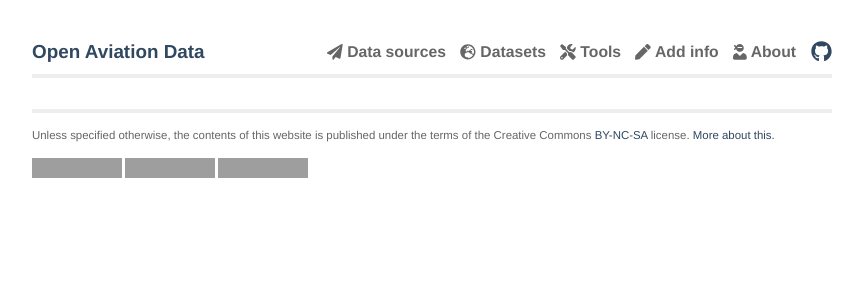
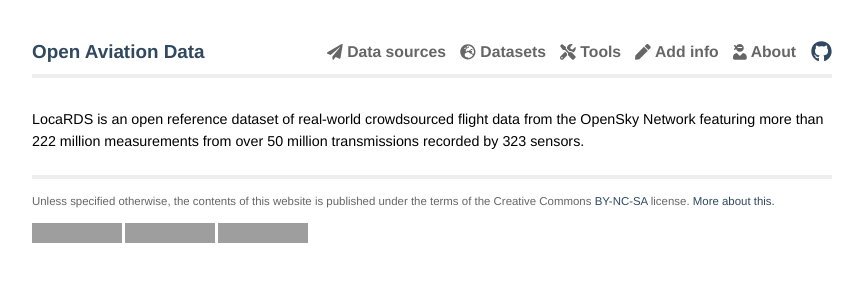
Before and after one commit to open-aviation/atmdata, a Jekyll site: the page built from _posts/2020-11-30-locards.md, in a window 1280 px wide. Shown: the top 300 px of the page, without its empty margins (208-1071 px from the left). Built offline with Jekyll 4.4.1, drawn with Linux system fonts in a browser that asks for light colours; nearby versions of some CDN libraries; our own code applies the rules of GitHub Pages for plain Markdown files; grey boxes are pictures that could not be loaded.

Commit message:
small description

```diff
--- a/_posts/2020-11-30-locards.md
+++ b/_posts/2020-11-30-locards.md
@@ -6,3 +6,7 @@ link: https://arxiv.org/abs/2012.00116
 doi: 10.5281/zenodo.4298999
 tags: dataset
 ---
+
+LocaRDS is an open reference dataset of real-world crowdsourced flight data
+from the OpenSky Network featuring more than 222 million measurements from
+over 50 million transmissions recorded by 323 sensors.
```
